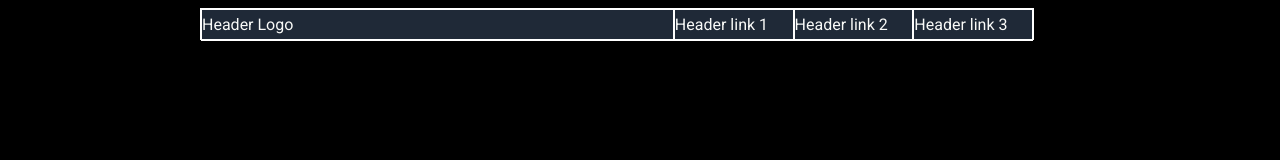
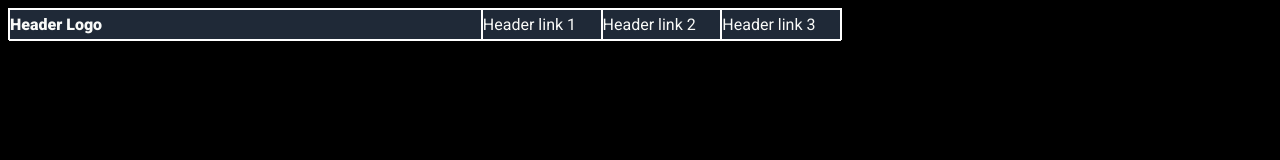
Before and after one commit to Wakers/landing-page, a plain HTML site: page index.html in a window 1280 px wide. Drawn offline with Linux system fonts and the light colour scheme.

Commit message:
header and attempted absolute centre positioning

```diff
--- a/index.html
+++ b/index.html
@@ -10,12 +10,14 @@
     <link rel="stylesheet" href="style.css">
     <title>Landing Page</title>
 </head>
+<div id="wrapper">
 <body>
     <div class="navigation">
-       <div class="header logo">Header Logo</div>
+       <div class="header logo"><b>Header Logo</b></div>
        <div class="header link 1">Header link 1</div>
        <div class="header link 2">Header link 2</div>
        <div class="header link 3">Header link 3</div>
     </div>
+</div>
 </body>
 </html>
--- a/style.css
+++ b/style.css
@@ -1,3 +1,9 @@
+#wrapper {
+    margin-left: auto;
+    margin-right: auto;
+    width: 960px;
+    position:fixed;
+}
 body {
     background-color: black;
     color: #F9FAF8;
@@ -9,7 +15,6 @@ body {
     width: 65vw;
     border: 1px solid white;
     display: flex;
-    margin-left: 15vw;
     height: 30px;
     line-height: 30px;
 }
```
